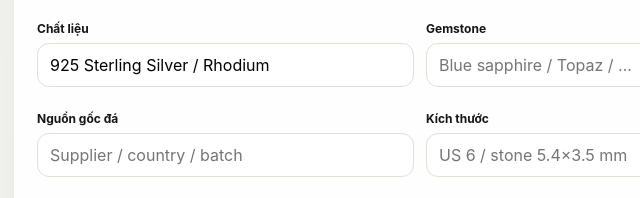
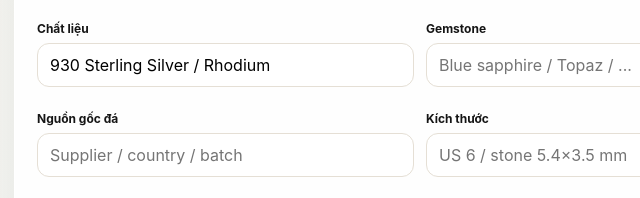
Before and after one commit to lucasnguynn/COLORA-, a website: page public/index.html in a window 1280 px wide. Shown: the part 403-601 px from the top of the page, 0-640 px from the left. Drawn offline with Linux system fonts and the light colour scheme; a script that the page names is missing.

Commit message:
Update index.html

```diff
--- a/public/index.html
+++ b/public/index.html
@@ -24,7 +24,7 @@
 <div id="permissionNotice" class="permissionBox hidden"></div>
 <form id="createForm">
 <div id="identity" class="section active"><h2>Tạo Product Passport</h2><p class="sub">Mỗi sản phẩm nhận ID, serial và auth code riêng. QR/NFC luôn trỏ tới permalink cố định của COLORA.</p><div class="grid">
-<div class="field"><label>Tên sản phẩm</label><input name="productName" required placeholder="Soul's Reflection Ring"></div><div class="field"><label>Collection</label><input name="collection" placeholder="AURA LIBERTÉ"></div><div class="field"><label>SKU</label><input name="sku" placeholder="AL-R01-BL"></div><div class="field"><label>Serial tùy chọn</label><input name="serial" placeholder="Để trống để tự tạo"></div><div class="field"><label>Chất liệu</label><input name="material" value="925 Sterling Silver / Rhodium"></div><div class="field"><label>Gemstone</label><input name="gemstone" placeholder="Blue sapphire / Topaz / ..."></div><div class="field"><label>Nguồn gốc đá</label><input name="gemstoneOrigin" placeholder="Supplier / country / batch"></div><div class="field"><label>Kích thước</label><input name="size" placeholder="US 6 / stone 5.4×3.5 mm"></div><div class="field"><label>Ngày phát hành</label><input name="issuedAt" type="date"></div><div class="field"><label>Product URL</label><input name="productUrl" placeholder="https://colora.vn/products/..."></div><div class="field full"><label>Product story</label><textarea name="story" placeholder="Câu chuyện ngắn hiển thị trong Product Passport"></textarea></div><div class="field full"><label>Care guide URL</label><input name="careUrl" placeholder="https://colora.vn/care"></div></div></div>
+<div class="field"><label>Tên sản phẩm</label><input name="productName" required placeholder="Soul's Reflection Ring"></div><div class="field"><label>Collection</label><input name="collection" placeholder="AURA LIBERTÉ"></div><div class="field"><label>SKU</label><input name="sku" placeholder="AL-R01-BL"></div><div class="field"><label>Serial tùy chọn</label><input name="serial" placeholder="Để trống để tự tạo"></div><div class="field"><label>Chất liệu</label><input name="material" value="930 Sterling Silver / Rhodium"></div><div class="field"><label>Gemstone</label><input name="gemstone" placeholder="Blue sapphire / Topaz / ..."></div><div class="field"><label>Nguồn gốc đá</label><input name="gemstoneOrigin" placeholder="Supplier / country / batch"></div><div class="field"><label>Kích thước</label><input name="size" placeholder="US 6 / stone 5.4×3.5 mm"></div><div class="field"><label>Ngày phát hành</label><input name="issuedAt" type="date"></div><div class="field"><label>Product URL</label><input name="productUrl" placeholder="https://colora.vn/products/..."></div><div class="field full"><label>Product story</label><textarea name="story" placeholder="Câu chuyện ngắn hiển thị trong Product Passport"></textarea></div><div class="field full"><label>Care guide URL</label><input name="careUrl" placeholder="https://colora.vn/care"></div></div></div>
 <div id="warranty" class="section"><h2>Warranty</h2><p class="sub">Bảo hành được liên kết với passport thay vì nằm chết trên thẻ giấy.</p><div class="grid"><div class="field"><label>Trạng thái</label><select name="warrantyStatus"><option value="active">Active</option><option value="pending">Pending</option><option value="expired">Expired</option><option value="void">Void</option></select></div><div class="field"><label>Ngày bắt đầu</label><input name="warrantyStart" type="date"></div><div class="field"><label>Ngày kết thúc</label><input name="warrantyEnd" type="date"></div><div class="field full"><label>Ghi chú bảo hành</label><textarea name="warrantyNotes" placeholder="Điều kiện đặc biệt, resize, repair..."></textarea></div></div></div>
 <div id="crm" class="section"><h2>CRM / Ownership</h2><p class="sub">Thông tin khách hàng là dữ liệu admin-only, không xuất hiện trên Product Passport công khai.</p><div class="grid"><div class="field"><label>Tên khách hàng</label><input name="customerName"></div><div class="field"><label>Email</label><input name="customerEmail" type="email"></div><div class="field"><label>Điện thoại</label><input name="customerPhone"></div><div class="field"><label>CRM tags</label><input name="crmTags" placeholder="VIP, Birthday, Blue-lover"></div><div class="field full"><label><input style="width:auto;margin-right:6px" name="customerConsent" type="checkbox">Khách hàng đã đồng ý cho COLORA lưu/liên hệ theo chính sách dữ liệu</label></div><div class="field full"><label>CRM notes</label><textarea name="crmNotes"></textarea></div></div></div>
 <div class="actions" id="createActions"><button class="btn primary" type="submit">Tạo Identity + QR</button><button class="btn outline" type="reset">Reset</button></div></form>
```
